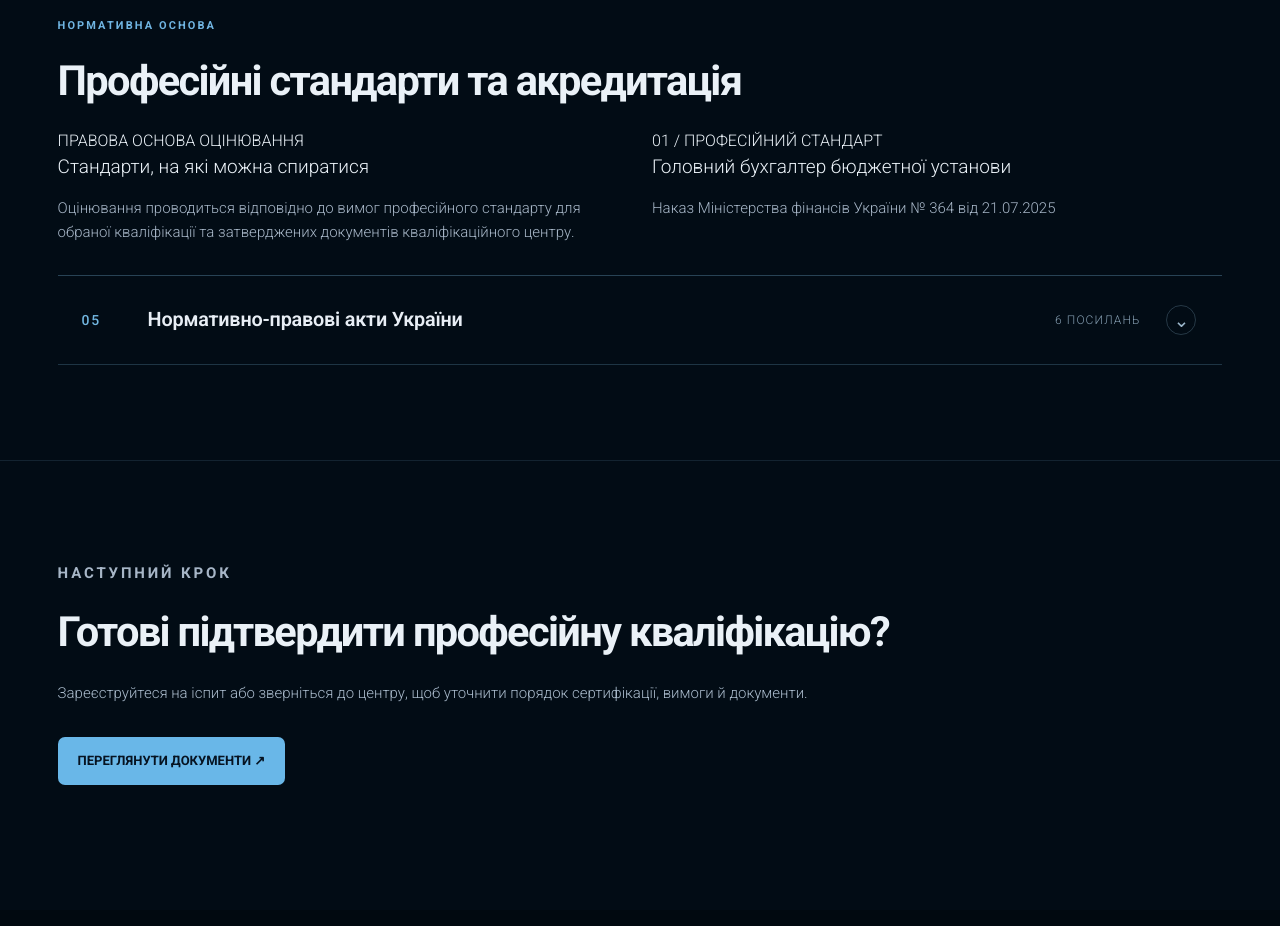
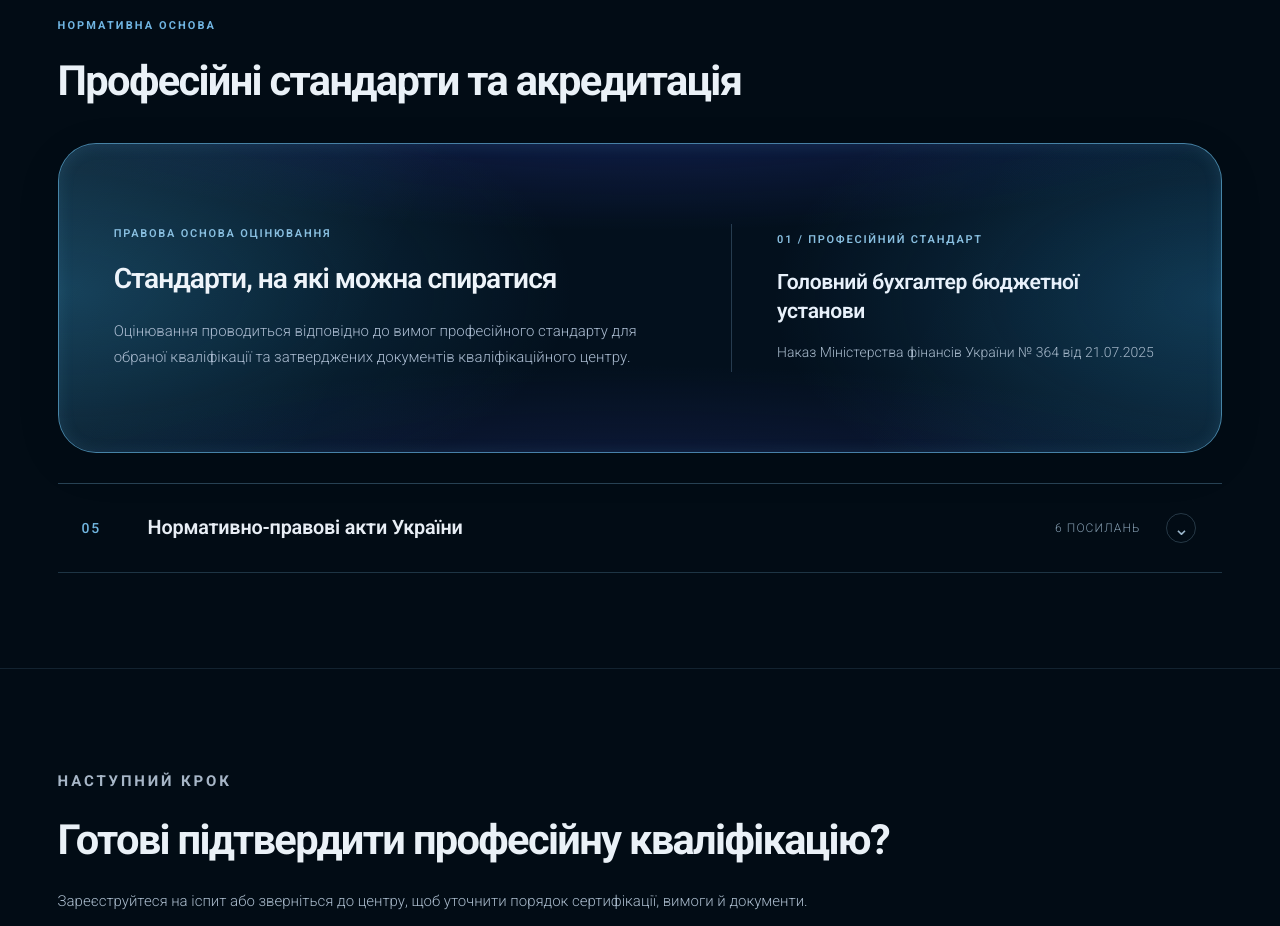
Before and after one commit to dnagorna3817-spec/website_akc_main, a Next.js app: page /expertise/qualification in a window 1280 px wide. Shown: the part 5940-6866 px from the top of the page. Built offline with nearby package versions, Linux system fonts and the light colour scheme.

Commit message:
Match normative panel to luminous audit result visual style

```diff
--- a/app/expertise/[slug]/qualification.module.css
+++ b/app/expertise/[slug]/qualification.module.css
@@ -614,3 +614,15 @@
 .qualificationPage .qDocumentGroup .qDocumentGrid>a .qDocumentFileArrow{color:#7e9fb6;font-size:17px;opacity:.75}
 .qualificationPage .qDocumentGroup .qDocumentGrid>a:hover .qDocumentFileArrow{color:#a5d4ef;opacity:1}
 @media(max-width:767px){.qualificationPage .qDocumentGroup>summary{grid-template-columns:25px minmax(0,1fr) 56px 28px;column-gap:10px;padding:18px 8px;min-height:76px}.qualificationPage .qDocumentCount{font-size:10px;letter-spacing:0}.qualificationPage .qDocumentChevron{width:27px;height:27px}.qualificationPage .qDocumentGroup .qDocumentGrid{padding:0 8px 16px;gap:0}.qualificationPage .qDocumentGroup .qDocumentGrid>a{min-height:60px;font-size:13px}}
+
+/* Normative foundation — same luminous editorial panel language as audit result */
+.qualificationPage .qNormative{position:relative;isolation:isolate;display:grid;grid-template-columns:minmax(0,1.12fr) minmax(0,.88fr);gap:clamp(36px,5vw,90px);align-items:center;min-height:310px;margin-top:38px;padding:clamp(34px,4.3vw,70px);border:1px solid rgba(109,192,236,.62);border-radius:38px;background:radial-gradient(ellipse 65% 110% at 0% 48%,rgba(35,128,174,.34),transparent 68%),radial-gradient(ellipse 55% 110% at 100% 50%,rgba(37,130,182,.32),transparent 70%),radial-gradient(ellipse 80% 65% at 50% -20%,rgba(49,64,187,.38),transparent 74%),radial-gradient(ellipse 80% 65% at 50% 120%,rgba(50,57,159,.3),transparent 74%),#03101d;box-shadow:inset 0 1px 16px rgba(112,194,240,.13),0 12px 48px rgba(0,0,0,.08);overflow:hidden}
+.qualificationPage .qNormative::before{content:"";position:absolute;inset:0;border-radius:inherit;pointer-events:none;background:linear-gradient(115deg,rgba(134,218,255,.09),transparent 30%,transparent 72%,rgba(81,175,222,.06))}
+.qualificationPage .qNormativeIntro,.qualificationPage .qNormativeReference{position:relative;z-index:1;min-width:0}
+.qualificationPage .qNormativeOverline,.qualificationPage .qNormativeReferenceNumber{display:block;margin-bottom:20px;color:#89bfe0;font-size:11px;font-weight:600;letter-spacing:.16em}
+.qualificationPage .qNormativeIntro h3{margin:0 0 22px;font-size:clamp(24px,2.2vw,36px);line-height:1.2;letter-spacing:-.035em;font-weight:520;color:#eef4fa}
+.qualificationPage .qNormativeIntro p{max-width:570px;margin:0;color:#aabbd0;font-size:clamp(15px,1.13vw,17px);line-height:1.75}
+.qualificationPage .qNormativeReference{padding:8px 0 8px clamp(25px,3.5vw,58px);border-left:1px solid rgba(134,179,213,.27)}
+.qualificationPage .qNormativeReference h3{margin:0 0 16px;font-size:clamp(20px,1.65vw,27px);line-height:1.35;letter-spacing:-.02em;font-weight:540;color:#e8f1fb}
+.qualificationPage .qNormativeReference p{margin:0;color:#a7b9cb;font-size:clamp(14px,1.05vw,16px);line-height:1.65}
+@media(max-width:767px){.qualificationPage .qNormative{grid-template-columns:1fr;gap:30px;min-height:0;padding:30px 25px;border-radius:25px;margin-top:26px}.qualificationPage .qNormativeIntro h3{font-size:26px}.qualificationPage .qNormativeReference{padding:26px 0 0;border-left:0;border-top:1px solid rgba(134,179,213,.27)}.qualificationPage .qNormativeOverline,.qualificationPage .qNormativeReferenceNumber{font-size:10px;margin-bottom:14px}}
```
